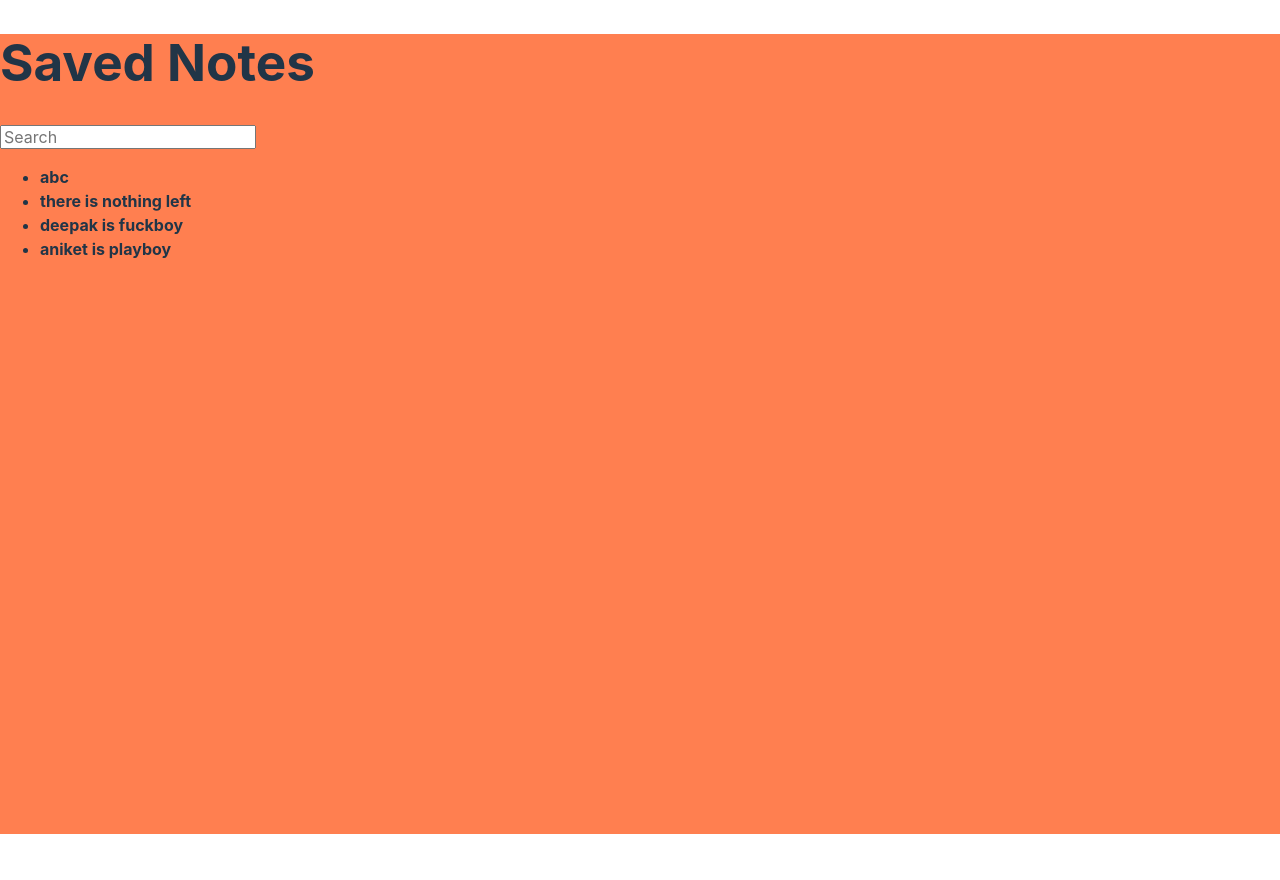
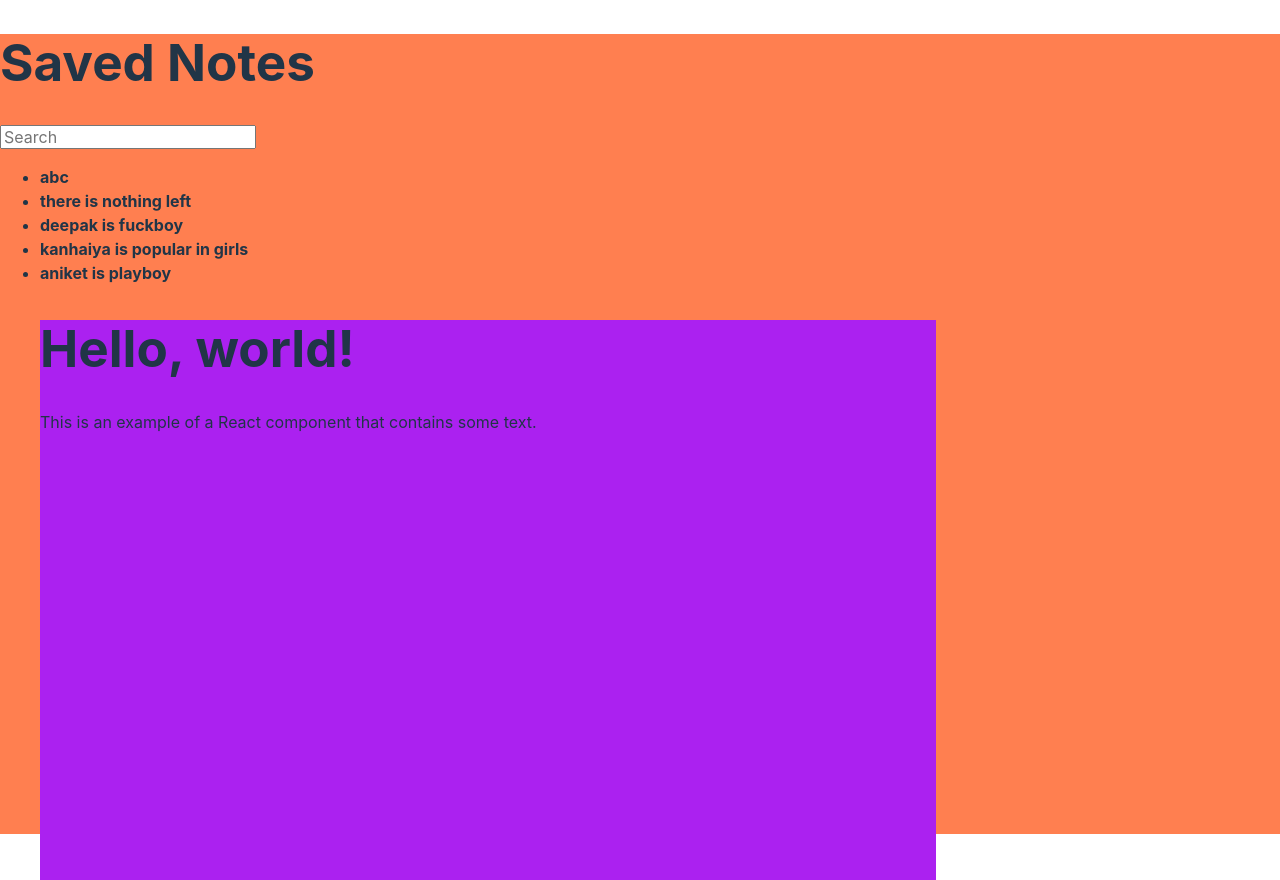
Before and after one commit to deepak-gangwar/note-chrome-extension, a React (Vite) app: page / in a window 1280 px wide. Before the commit the page ends 834 px from the top, so only its background shows below. Built offline with nearby package versions, Linux system fonts and the light colour scheme.

Commit message:
added note component

```diff
--- /dev/null
+++ b/src/components/Note.jsx
@@ -0,0 +1,14 @@
+import React from 'react';
+import styles from '../styles/Note.module.css'
+
+
+export default function Note()  {
+
+    return (
+      <div className={styles.note}>
+              <h1>Hello, world!</h1>
+        <p>This is an example of a React component that contains some text.</p>
+
+      </div>
+    );
+  }
--- a/src/components/Panel.jsx
+++ b/src/components/Panel.jsx
@@ -1,4 +1,6 @@
 import styles from '../styles/Panel.module.css'
+import Note from './Note.jsx'
+
 import { useState } from 'react';
 
 const totalNotes = [
@@ -13,6 +15,10 @@ const totalNotes = [
     {
      id: 3,
      note: "deepak is fuckboy"
+    },
+    {
+     id: 5,
+     note: "kanhaiya is popular in girls"
     },
     {
      id: 4,
@@ -56,6 +62,7 @@ export default function Panel() {
           </li>
         ))}
 
+            <Note/>
       </ul>
     </main>
         </div>
--- /dev/null
+++ b/src/styles/Note.module.css
@@ -0,0 +1,5 @@
+.note {
+    width: 70vw;
+    height: 70vh;
+    background-color: rgb(171, 33, 240);
+}
```
